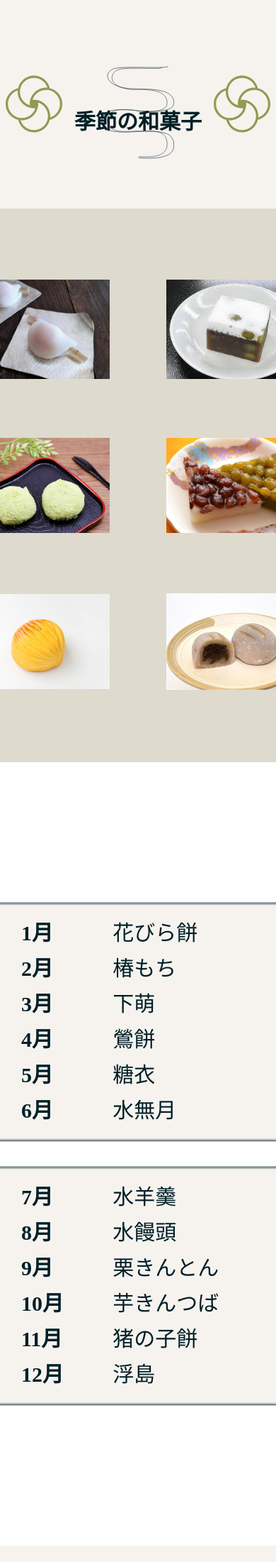
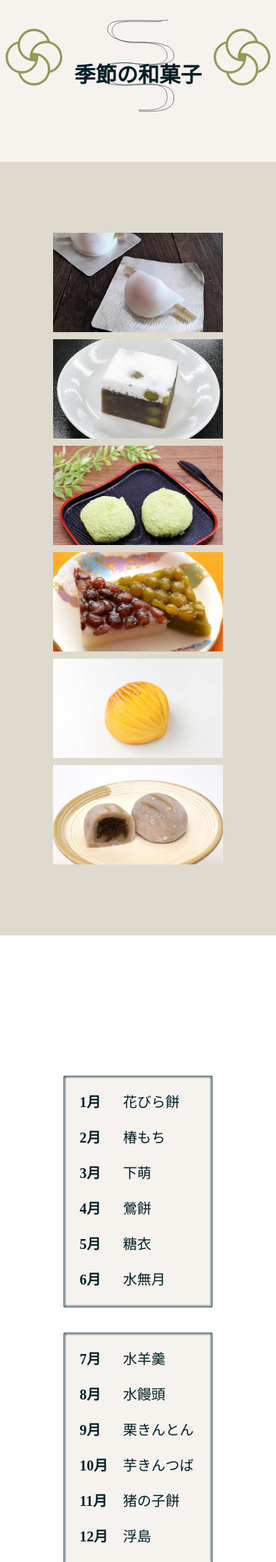
Before and after one commit to satokofuwa/tea, a PHP site: page / in a window 390 px wide; the page is wider, and only the part inside the window is pictured. Shown: the part 3983-6184 px from the top of that part at 71% size. Run offline with PHP 8.4, Linux system fonts and the light colour scheme; some libraries are stand-ins or nearby versions; some web fonts are replaced.

Commit message:
修正　MV sweets js 変更

```diff
--- a/css/style.css
+++ b/css/style.css
@@ -727,10 +734,12 @@
  width: 100%;
  /* background-size:contain; */
  z-index: 1;
+
 }
 .sweets-table{
   display: flex;
-  background-color: #fff;
+    /* background-color: #F6F3EF;  */
+
 }
 
 .table-container{
@@ -739,8 +748,10 @@
   grid-gap:80px;
   text-align: left;
   margin:200px auto;
-  background-color: var(--main-color2);
+  /* background-color: var(--main-color2); */
   animation: slideIn 1.6s;
+  /* background-color: #F6F3EF; */
+
 }
 
 @keyframes slideIn {
@@ -756,7 +767,6 @@
 
 .table-1,
 .table-2 {
-  width: 100%;
   font-size: 30px;
   margin-left:-1px;
   font-family: HannariMincho;
@@ -808,13 +819,25 @@
     display: grid;
     grid-template-columns: 200px 200px;
     /*幅150pxの列が２列できた */
-    grid-template-rows: 140px 140px 140px ;
-    grid-gap: 80px;
+    /* grid-template-rows: 140px 140px 140px ; */
+    /* grid-gap: 40px; */
+    gap: 10px;
+    grid-template-columns: repeat(auto-fit, minmax(200px, 1fr));
+    justify-items: center;
+    align-items: center;
   }
 .table-container {
   display: grid;
-  grid-template-columns: 420px;
+  /* grid-template-columns: 420px; */
+  grid-template-columns: repeat(auto-fit, minmax(200px, 1fr));
+  justify-items: center;
+  align-items: center;
   grid-gap:40px;
+}
+ .table-1,
+ .table-2{
+  font-size: 20px;
+  min-width: 206px;
 }
 }
 .flower-red_icon,
--- a/index.html
+++ b/index.html
@@ -69,7 +69,7 @@
 
   <div id="mv-area">
 
-    <h1 class="sub-area_sp">茶の湯の楽しみ</h1>
+  <h1 class="sub-area_sp">茶の湯の楽しみ</h1>
 
     <div class="sub-area">
         <img src="img/lattice.jpg" alt=""  class="mv-sub">
@@ -81,8 +81,8 @@
         <img src="img/lattice.jpg" alt=""  class="mv-sub2">
 
       </div>
-      <div id="particles-js"  style="background-color:#F6F3EF;"></div>
 
+      <div id="particles-js"></div>
 
   </div>
 
@@ -227,6 +227,7 @@
   </section>
 
   <section class="sweets-table">
+
     <div class="table-container">
       <table class="table-1">
         <tr>
@@ -280,7 +281,9 @@
           <td class="col-span2">浮島</td>
         </tr>
       </table>
+
     </div><!-- /.table-container -->
+
   </section>
 </section>
 <section id="caligraphy">
--- a/js/mv-background.js
+++ b/js/mv-background.js
@@ -63,7 +63,7 @@
 		}
 	},
 	"interactivity":{
-		"detect_on":"canvas",
+		"detect_on":"window",
 		"events":{
 			"onhover":{
 				"enable":false,
```
Also changed, not shown: other parts of css/style.css (+19 -7 lines).
